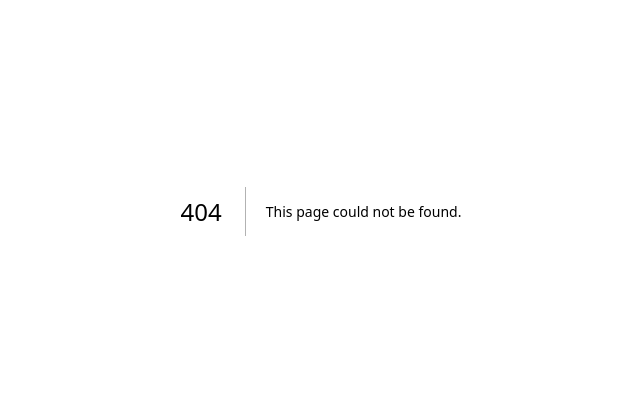
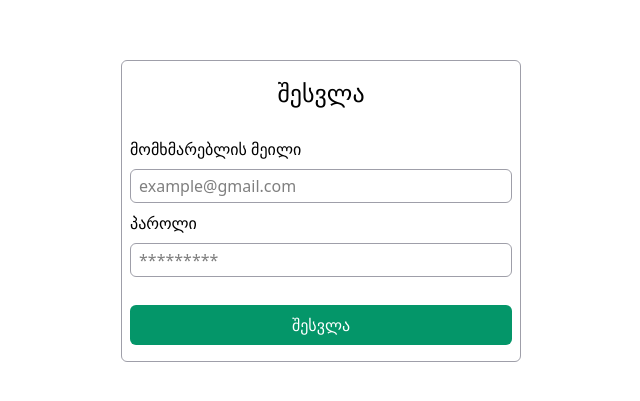
Before and after one commit to 4RN1/AT-Managment, a Next.js app: page /login in a window 1280 px wide. Before the commit this address had no page. Shown: the part 189-590 px from the top of the page, without its empty margins (319-959 px from the left). Built offline with nearby package versions, Linux system fonts and the light colour scheme; no server answers.

Commit message:
added supabase login

```diff
--- /dev/null
+++ b/app/login/page.jsx
@@ -0,0 +1,68 @@
+"use client"
+import { useState } from 'react'
+import { createClient } from '@/utils/supabase/client'
+import { useRouter } from 'next/navigation'
+
+const Page = () => {
+  const [email, setEmail] = useState('')
+  const [password, setPassword] = useState('')
+  const [error, setError] = useState('')
+  const [loading, setLoading] = useState(false)
+  const router = useRouter()
+  const supabase = createClient()
+
+  const handleLogin = async () => {
+    setLoading(true)
+    setError('')
+
+    const { error } = await supabase.auth.signInWithPassword({ email, password })
+
+    if (error) {
+      setError('მეილი ან პაროლი არასწორია')
+      setLoading(false)
+      return
+    }
+
+    router.push('/')
+  }
+
+  return (
+    <div className='h-screen flex items-center'>
+      <div className='flex flex-col w-full max-w-100 mx-auto gap-2 border border-zinc-400 rounded-md py-4 px-2'>
+        <h1 className='text-center text-2xl mb-5'>შესვლა</h1>
+
+        <label htmlFor="email">მომხმარებლის მეილი</label>
+        <input
+          type="email"
+          id="email"
+          placeholder='example@gmail.com'
+          className='py-1 px-2 border border-zinc-400 rounded-md'
+          value={email}
+          onChange={(e) => setEmail(e.target.value)}
+        />
+
+        <label htmlFor="password">პაროლი</label>
+        <input
+          type="password"
+          id="password"
+          placeholder='*********'
+          className='py-1 px-2 border border-zinc-400 rounded-md'
+          value={password}
+          onChange={(e) => setPassword(e.target.value)}
+        />
+
+        {error && <p className='text-red-500 text-sm'>{error}</p>}
+
+        <button
+          onClick={handleLogin}
+          disabled={loading}
+          className='bg-[#049669] py-2 mt-5 text-white font-medium rounded-md cursor-pointer hover:bg-[#0f8864] disabled:opacity-50'
+        >
+          {loading ? 'მიმდინარეობს...' : 'შესვლა'}
+        </button>
+      </div>
+    </div>
+  )
+}
+
+export default Page
--- /dev/null
+++ b/middleware.js
@@ -0,0 +1,38 @@
+import { createServerClient } from '@supabase/ssr'
+import { NextResponse } from 'next/server'
+
+export async function middleware(request) {
+  let supabaseResponse = NextResponse.next({ request })
+
+  const supabase = createServerClient(
+    process.env.NEXT_PUBLIC_SUPABASE_URL,
+    process.env.NEXT_PUBLIC_SUPABASE_PUBLISHABLE_KEY,
+    {
+      cookies: {
+        getAll() { return request.cookies.getAll() },
+        setAll(cookiesToSet) {
+          cookiesToSet.forEach(({ name, value }) => request.cookies.set(name, value))
+          supabaseResponse = NextResponse.next({ request })
+          cookiesToSet.forEach(({ name, value, options }) =>
+            supabaseResponse.cookies.set(name, value, options))
+        }
+      }
+    }
+  )
+
+  const { data: { user } } = await supabase.auth.getUser()
+
+  if (!user && !request.nextUrl.pathname.startsWith('/login')) {
+    const url = request.nextUrl.clone()
+    url.pathname = '/login'
+    return NextResponse.redirect(url)
+  }
+
+  return supabaseResponse
+}
+
+export const config = {
+  matcher: [
+    '/((?!_next/static|_next/image|favicon.ico|.*\\.(?:svg|png|jpg|jpeg|gif|webp)$).*)',
+  ],
+}
--- a/package.json
+++ b/package.json
@@ -9,6 +9,8 @@
     "lint": "eslint"
   },
   "dependencies": {
+    "@supabase/ssr": "^0.10.3",
+    "@supabase/supabase-js": "^2.106.1",
     "next": "16.2.6",
     "react": "19.2.4",
     "react-dom": "19.2.4"
--- /dev/null
+++ b/utils/supabase/client.js
@@ -0,0 +1,7 @@
+import { createBrowserClient } from "@supabase/ssr";
+
+const supabaseUrl = process.env.NEXT_PUBLIC_SUPABASE_URL;
+const supabaseKey = process.env.NEXT_PUBLIC_SUPABASE_PUBLISHABLE_KEY;
+
+export const createClient = () =>
+  createBrowserClient(supabaseUrl, supabaseKey);
--- /dev/null
+++ b/utils/supabase/middleware.js
@@ -0,0 +1,32 @@
+import { createServerClient } from "@supabase/ssr";
+import { NextResponse } from "next/server";
+
+const supabaseUrl = process.env.NEXT_PUBLIC_SUPABASE_URL;
+const supabaseKey = process.env.NEXT_PUBLIC_SUPABASE_PUBLISHABLE_KEY;
+
+export const createClient = (request) => {
+  let supabaseResponse = NextResponse.next({
+    request: {
+      headers: request.headers,
+    },
+  });
+
+  const supabase = createServerClient(supabaseUrl, supabaseKey, {
+    cookies: {
+      getAll() {
+        return request.cookies.getAll();
+      },
+      setAll(cookiesToSet) {
+        cookiesToSet.forEach(({ name, value }) =>
+          request.cookies.set(name, value)
+        );
+        supabaseResponse = NextResponse.next({ request });
+        cookiesToSet.forEach(({ name, value, options }) =>
+          supabaseResponse.cookies.set(name, value, options)
+        );
+      },
+    },
+  });
+
+  return supabaseResponse;
+};
--- /dev/null
+++ b/utils/supabase/server.js
@@ -0,0 +1,24 @@
+import { createServerClient } from "@supabase/ssr";
+import { cookies } from "next/headers";
+
+const supabaseUrl = process.env.NEXT_PUBLIC_SUPABASE_URL;
+const supabaseKey = process.env.NEXT_PUBLIC_SUPABASE_PUBLISHABLE_KEY;
+
+export const createClient = (cookieStore) => {
+  return createServerClient(supabaseUrl, supabaseKey, {
+    cookies: {
+      getAll() {
+        return cookieStore.getAll();
+      },
+      setAll(cookiesToSet) {
+        try {
+          cookiesToSet.forEach(({ name, value, options }) =>
+            cookieStore.set(name, value, options)
+          );
+        } catch {
+          // Called from Server Component, can be ignored
+        }
+      },
+    },
+  });
+};
```
Also changed, not shown: 1 other file (tests, documents, lock files or other folders).
